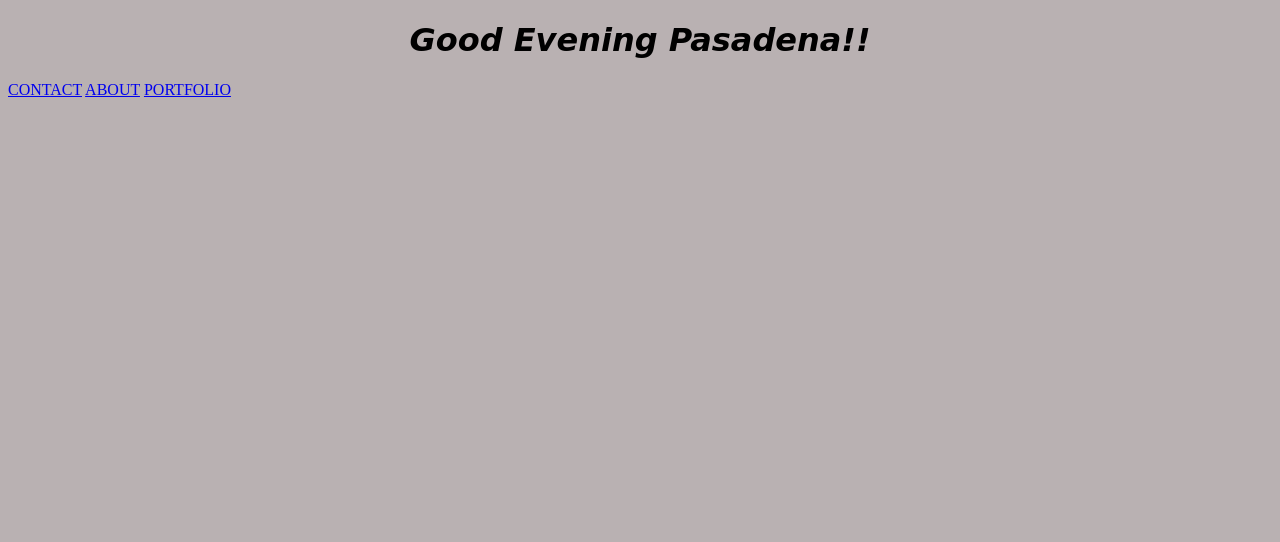
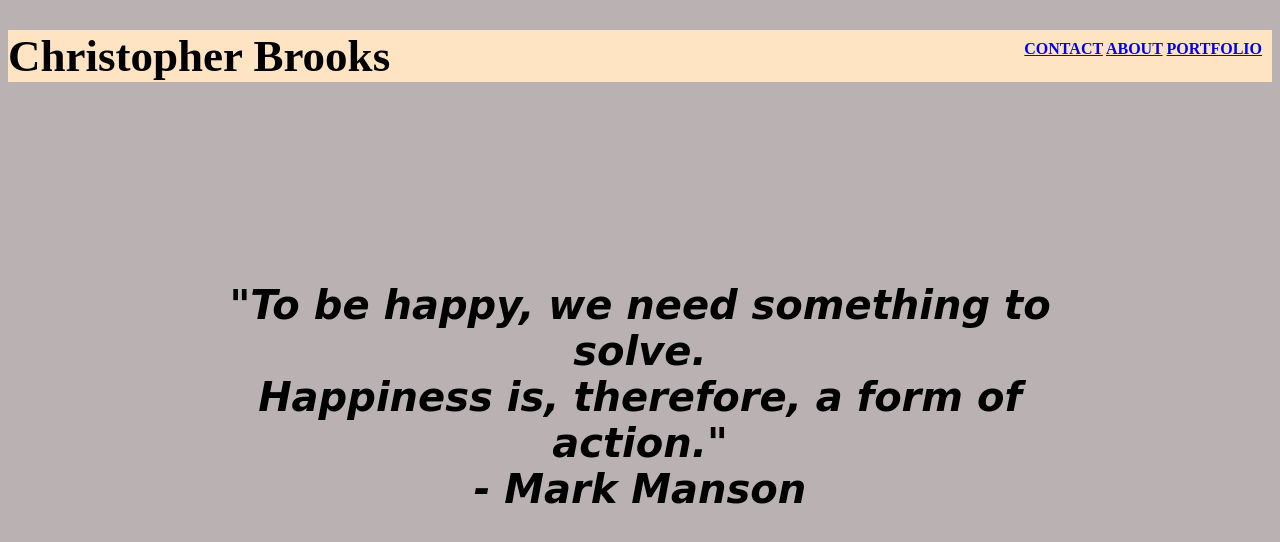
Before and after one commit to cbrooxnola/Personal-Website-Pt-II, a plain HTML site: page index.html in a window 1280 px wide. Drawn offline with Linux system fonts and the light colour scheme.

Commit message:
home page complete

```diff
--- a/index.html
+++ b/index.html
@@ -8,12 +8,18 @@
   <style> body {background-color: rgb(185, 177, 178);}</style>
 </head>
 <body>
-  <h1>Good Evening Pasadena!!</h1>
-  <nav>
-   <a href="contact.html">CONTACT</a>
-   <a href="about.html">ABOUT</a>
-   <a href="portfolio.html">PORTFOLIO</a>
-  </nav>
+  <h1>Christopher Brooks
+  <div class="navi">
+    <nav>
+      <a href="contact.html">CONTACT</a>
+      <a href="about.html">ABOUT</a>
+      <a href="portfolio.html">PORTFOLIO</a>
+    </nav>
+  </div>
+  </h1>
+  <div class="wisdom">
+    <p>"To be happy, we need something to solve.<br/>Happiness is, therefore, a form of action."<br/> - Mark Manson</p>
+  </div>
 
 </body>
 </html>
--- a/style.css
+++ b/style.css
@@ -1,5 +1,23 @@
 h1 {
-  font-family: cursive;
+  font-family: 'Times New Roman', Times, serif;
+  background-color: bisque;
+  font-size: 45px;
+}
+.navi {
+  display: flex;
+  text-align: center;
+  float: right;
+  font-size:medium;
+  margin: 10px;
+}
+p {
+
   text-align: center;
   font-style: italic;
+  font-weight: 600;
+  font-family: cursive;
+  margin: 200px;
+  font-size: 40px;
+
+
 }
```
